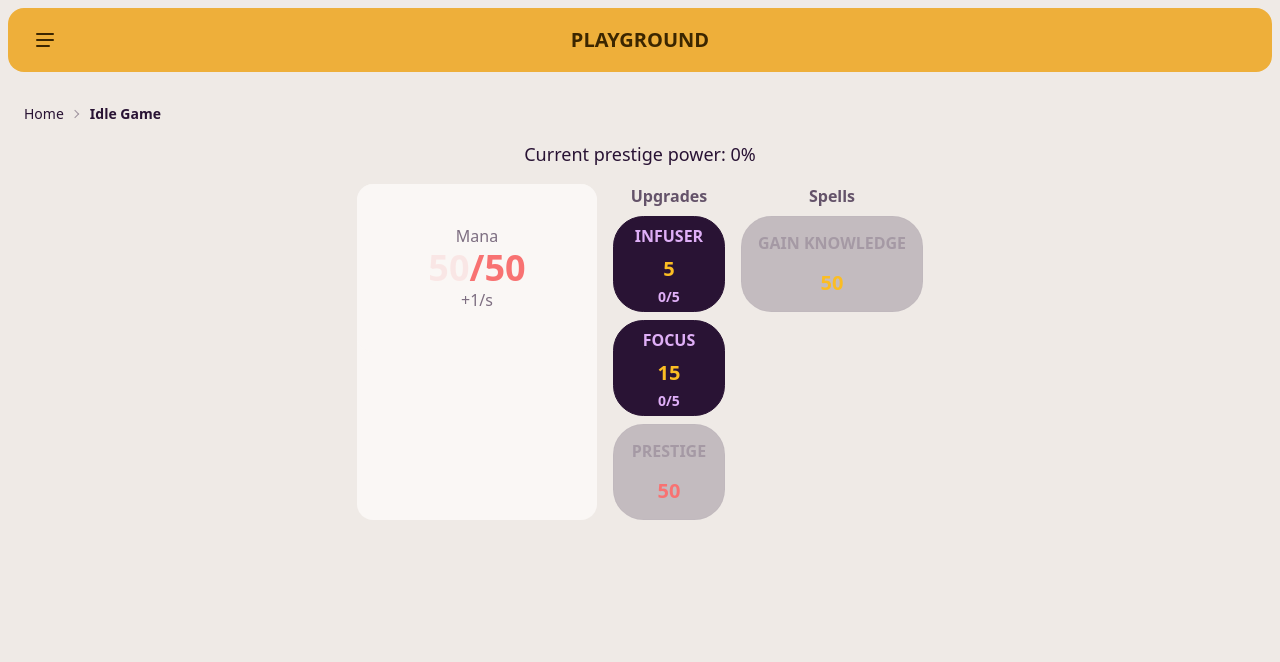
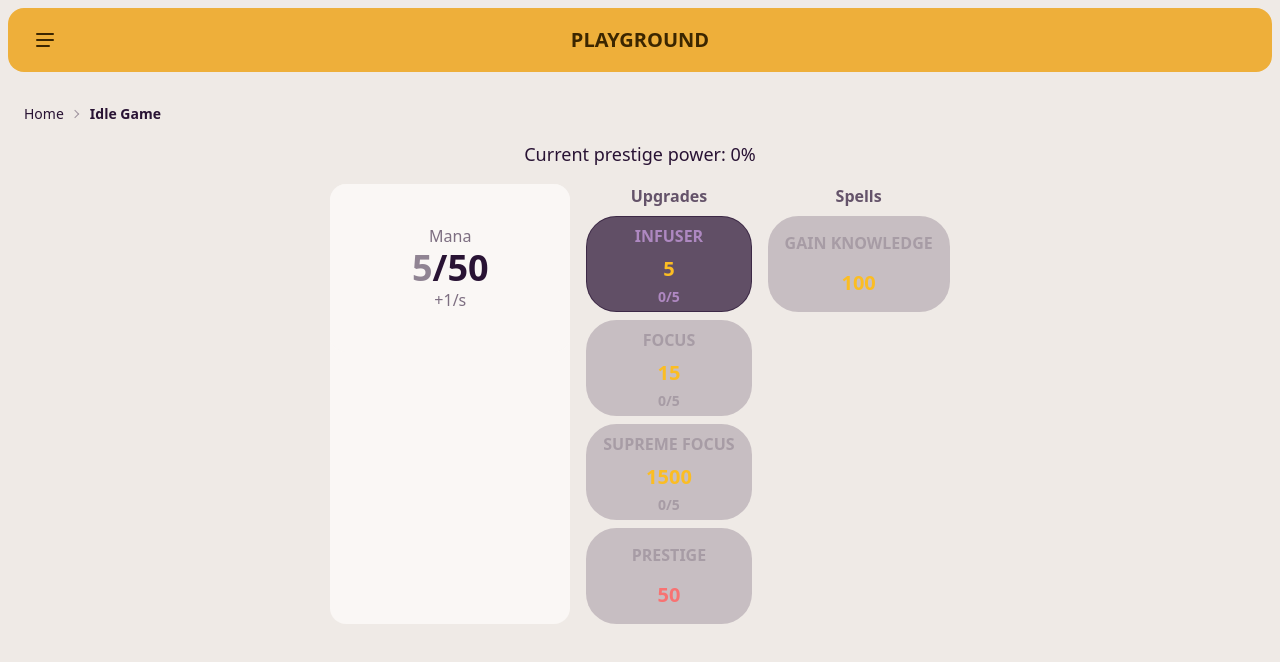
Before and after one commit to cakegod/svelte-kit-playground, a SvelteKit app: page /idle-game in a window 1280 px wide. Shown: the top 662 px of the page. Built offline with nearby package versions, Linux system fonts and the light colour scheme.

Commit message:
feat: add supreme focus upgrade

```diff
--- a/src/routes/idle-game/+page.svelte
+++ b/src/routes/idle-game/+page.svelte
@@ -36,7 +36,7 @@
 			generate: 1,
 			price: 5,
 			type: 'generator',
-			tooltip: 'generate 2 mana per second'
+			tooltip: 'increases mana regeneration by 1'
 		}),
 		Object.freeze({
 			name: 'focus',
@@ -45,10 +45,32 @@
 			capAmount: 10,
 			price: 15,
 			type: 'mana cap',
-			tooltip: 'increase mana cap by 20'
+			tooltip: 'increases mana cap by 10'
+		}),
+		Object.freeze({
+			name: 'Supreme focus',
+			amount: 0,
+			cap: 5,
+			capAmount: 10,
+			price: 1500,
+			type: 'mana cap',
+			tooltip: 'increases mana cap by 200'
 		})
 	]);
-	let tickSpeed = 100;
+	let tickSpeed = 1000;
+
+	const resources = {
+		mana: {
+			current: 0,
+			baseCap: 50,
+			cap: 50
+		},
+		knowledge: {
+			current: 0,
+			baseCap: 10,
+			cap: 10
+		}
+	};
 	let baseOrbCap = 50;
 	let orbCap = baseOrbCap;
 	$: {
@@ -124,7 +146,7 @@
 	const spells = {
 		gainKnowledge: {
 			name: 'Gain knowledge',
-			manaCost: 50,
+			manaCost: 100,
 			effect: () => {
 				knowledge += 1;
 			}
@@ -172,7 +194,7 @@
 			<button
 				disabled={upgrade.price > currentMana || upgrade.amount === upgrade.cap}
 				on:click={() => buyUpgrade(upgrade)}
-				class="tooltip tooltip-info btn flex h-24 w-28 flex-col justify-evenly"
+				class="w-content tooltip tooltip-info btn flex h-24 flex-col justify-evenly"
 				data-tip={upgrade.tooltip}
 			>
 				<p class="text-base">{upgrade.name}</p>
@@ -183,7 +205,7 @@
 		<button
 			disabled={prestigeUpgrade.price > currentMana}
 			on:click={() => acquirePrestige(prestigeUpgrade)}
-			class="tooltip tooltip-info btn flex h-24 w-28 flex-col justify-evenly"
+			class="w-content tooltip tooltip-info btn flex h-24 flex-col justify-evenly"
 			data-tip={prestigeUpgrade.tooltip}
 		>
 			<p class="text-base">Prestige</p>
@@ -196,7 +218,7 @@
 			disabled={spells.gainKnowledge.manaCost > currentMana}
 			on:click={() => castSpell(spells.gainKnowledge)}
 			on:click|once={() => (isKnowledgeUnlocked = true)}
-			class="tooltip tooltip-info btn flex h-24 w-fit flex-col justify-evenly"
+			class="w-content tooltip tooltip-info btn flex h-24 flex-col justify-evenly"
 		>
 			<p class="text-base">{spells.gainKnowledge.name}</p>
 			<p class="text-xl text-warning">{round(spells.gainKnowledge.manaCost)}</p>
```
